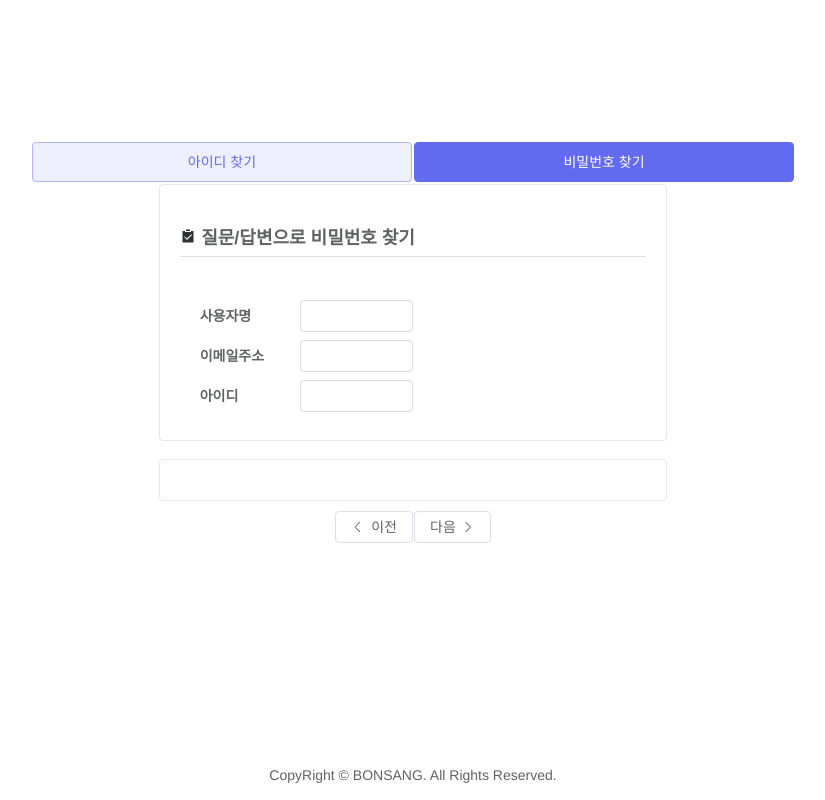
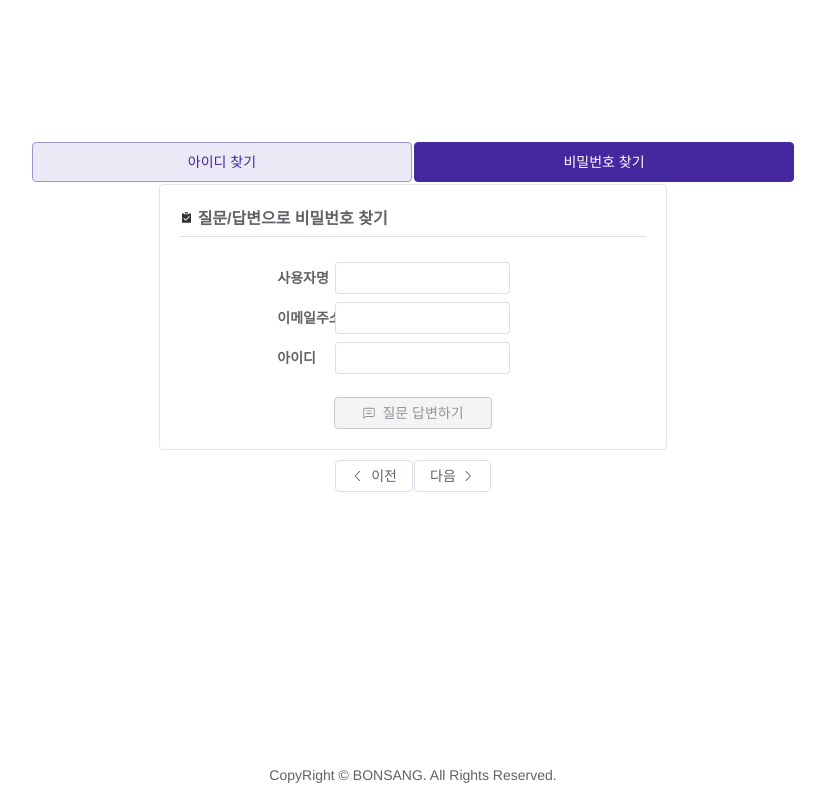
Before and after one commit to koobs97/Matstagram, a Vue app in the folder front/: page /login/pwSearch in a window 1280 px wide. Shown: the whole page, without its empty margins (227-1052 px from the left). Built offline with nearby package versions, Linux system fonts and the light colour scheme.

Commit message:
20240406 - 비밀번호 찾기 팝업 추가 - 색상 Deep purple 테마로 변경

```diff
--- a/front/package.json
+++ b/front/package.json
@@ -16,6 +16,8 @@
     "pinia": "^2.1.7",
     "vue": "^3.2.13",
     "vue-class-component": "^8.0.0-0",
+    "vue-recaptcha": "^3.0.0-alpha.6",
+    "vue-recaptcha-v3": "^2.0.1",
     "vue-router": "^4.0.13"
   },
   "devDependencies": {
--- a/front/src/components/userLogin.vue
+++ b/front/src/components/userLogin.vue
@@ -41,7 +41,7 @@
 
                                 <el-col :span="24">
                                     <el-form-item/>
-                                    <el-button color="#626aef" class="login" @click="onClickLogin">로그인</el-button>
+                                    <el-button color="#311B92" class="login" @click="onClickLogin">로그인</el-button>
                                 </el-col>
 
                                 <el-form-item/>
@@ -60,7 +60,7 @@
                 <el-form-item/>
                 <div class="container">
                     <el-card shadow="never" style="width: 20%; height: 60px;">
-                        <el-button type="primary" style="font-weight: bold;" link @click="onClickGoJoinPage">회원가입</el-button>
+                        <el-button type="primary" style="font-weight: bold; color: #9575CD;" link @click="onClickGoJoinPage">회원가입</el-button>
                     </el-card>
                 </div>
             </el-col>
--- a/front/src/main.ts
+++ b/front/src/main.ts
@@ -1,10 +1,9 @@
+import ElementPlus from 'element-plus'
+import 'element-plus/dist/index.css'
 import { createPinia } from 'pinia'
 import { createApp } from 'vue'
 import App from './App.vue'
 import router from './router'
-
-import ElementPlus from 'element-plus'
-import 'element-plus/dist/index.css'
 
 const app = createApp(App)
 const pinia = createPinia()
--- a/front/src/views/SearchUserId.vue
+++ b/front/src/views/SearchUserId.vue
@@ -5,8 +5,8 @@
         </el-form-item>
 
         <div class="container_header">
-            <el-button color="#626aef" class="top_button" :plain="plainId">아이디 찾기</el-button>
-            <el-button color="#626aef" class="top_button" :plain="plainPasswd" @click="onClickToSearchPw">비밀번호 찾기</el-button>
+            <el-button color="#4527A0" class="top_button" :plain="plainId">아이디 찾기</el-button>
+            <el-button color="#4527A0" class="top_button" :plain="plainPasswd" @click="onClickToSearchPw">비밀번호 찾기</el-button>
         </div>
 
         <div class="container">
--- a/front/src/views/SearchUserPw.vue
+++ b/front/src/views/SearchUserPw.vue
@@ -1,3 +1,17 @@
+<!--
+ * <h3>
+ *  비밀번호 찾기 화면
+ * </h3>
+ *
+ * 질문/답변으로 비밀번호 찾기
+ *
+ * @Class   SearchUserPw.vue
+ * @Author  Koo Bon Sang
+ * @Date    2024.03.29
+ * @Version 1.1.0
+ *
+ -->
+
 <template>
     <el-form label-width="120px">
         <el-form-item>
@@ -5,8 +19,8 @@
         </el-form-item>
 
         <div class="container_header">
-            <el-button color="#626aef" class="top_button" :plain="plainId" @click="onClickToSearchId">아이디 찾기</el-button>
-            <el-button color="#626aef" class="top_button" :plain="plainPasswd">비밀번호 찾기</el-button>
+            <el-button color="#4527A0" class="top_button" :plain="plainId" @click="onClickToSearchId">아이디 찾기</el-button>
+            <el-button color="#4527A0" class="top_button" :plain="plainPasswd">비밀번호 찾기</el-button>
         </div>
 
         <div class="container">
@@ -16,49 +30,66 @@
                     <el-row :gutter="0">
 
                         <el-col :span="24" style="text-align: left;">
-                            <el-form-item/>
-                                <el-icon style="font-size: 16px;"><Checked /></el-icon>
-                                <el-text style="font-size: 18px; font-weight: bold;">&nbsp;질문/답변으로 비밀번호 찾기</el-text>
-                                <el-divider style="margin-top: 7px;"></el-divider>
-                            <el-form-item/>
+                            <el-icon style="font-size: 13px;"><Checked /></el-icon>
+                            <el-text style="font-size: 16px; font-weight: bold;">&nbsp;질문/답변으로 비밀번호 찾기</el-text>
+                            <el-divider style="margin-top: 7px;"></el-divider>
                         </el-col>
 
-                        <el-col :span="12" style="text-align: left; height: 40px;">
+                        <el-col :span="4"/>
+                        <el-col :span="4" style="text-align: left; height: 40px;">
                             <el-form-item style="font-weight: bold;" label="&nbsp;&nbsp;&nbsp;&nbsp;&nbsp;사용자명">
-                                <el-input />
                             </el-form-item>
                         </el-col>
-                        <el-col :span="12"/>
+                        <el-col :span="9" style="text-align: left; height: 40px;">
+                            <el-input />
+                        </el-col>
+                        <el-col :span="7"/>
 
-                        <el-col :span="12" style="text-align: left; height: 40px;">
+                        <el-col :span="4"/>
+                        <el-col :span="4" style="text-align: left; height: 40px;">
                             <el-form-item style="font-weight: bold;" label="&nbsp;&nbsp;&nbsp;&nbsp;&nbsp;이메일주소">
-                                <el-input />
                             </el-form-item>
                         </el-col>
-                        <el-col :span="12"/>
+                        <el-col :span="9" style="text-align: left; height: 40px;">
+                            <el-input />
+                        </el-col>
+                        <el-col :span="7"/>
 
-                        <el-col :span="12" style="text-align: left; height: 40px;">
+                        <el-col :span="4"/>
+                        <el-col :span="4" style="text-align: left; height: 40px; margin-bottom: 15px;">
                             <el-form-item style="font-weight: bold;" label="&nbsp;&nbsp;&nbsp;&nbsp;&nbsp;아이디">
-                                <el-input />
                             </el-form-item>
                         </el-col>
-                        <el-col :span="12"/>
+                        <el-col :span="9" style="text-align: left; height: 40px;">
+                            <el-input />
+                        </el-col>
+                        <el-col :span="7"/>
 
-                        <!-- todo -->
-                    </el-row>
-                </el-form>
+                        <el-col :span="24">
+                            <el-button type="info" plain :icon="ChatLineSquare" style="width: 158px;" @click="state.isOpen.Question = true">질문 답변하기</el-button>
+                        </el-col>
 
-            </el-card>
-        </div>
-
-        <br>
-
-        <div class="container">
-            <el-card shadow="never" style="height: 80%; width: 40%;">
-
-                <el-form label-width="120px" label-position="left">
-                    <el-row :gutter="0">
-
+                        <el-dialog v-model="state.isOpen.Question" align-center style="width: 500px; height: 280px; border-radius: 8px;">
+                            <template #header>
+                                <h4 style="margin-top: 5px; margin-bottom: 5px;">질문에 답변하기</h4>
+                            </template>
+                            <el-form :model="state">
+                            <el-form-item label="질문">
+                                <el-input autocomplete="off" disabled />
+                            </el-form-item>
+                            <el-form-item label="정답">
+                                <el-input autocomplete="off" />
+                            </el-form-item>
+                            </el-form>
+                            <template #footer>
+                            <div class="dialog-footer">
+                                <el-button type="primary" @click="state.isOpen.Question = false" color="#7E57C2">
+                                인증
+                                </el-button>
+                                <el-button @click="state.isOpen.Question = false">취소</el-button>
+                            </div>
+                            </template>
+                        </el-dialog>
 
                     </el-row>
                 </el-form>
@@ -78,14 +109,21 @@
     </el-form>
 </template>
 <script lang="ts" setup>
-import { ArrowLeft, ArrowRight, Checked } from '@element-plus/icons-vue';
-import { ref } from 'vue';
+import { ArrowLeft, ArrowRight, ChatLineSquare, Checked } from '@element-plus/icons-vue';
+import { reactive, ref } from 'vue';
 import { useRouter } from 'vue-router';
 
 const router        = useRouter()   // router
 
 const plainId       = ref(true)     // 찾기 구분 선택
 const plainPasswd   = ref(false)    // 찾기 구분 선택
+
+// state reactive
+const state = reactive({
+    isOpen: {
+        Question: false,
+    },
+})
 
 // 아이디 찾기 페이지로 이동
 const onClickToSearchId = () => {
--- a/front/src/views/joinMember.vue
+++ b/front/src/views/joinMember.vue
@@ -253,7 +253,7 @@
                 <div class="container">
                     <el-form label-width="120px" style="height: 80%; width: 30%;">
                         <el-form>
-                            <el-button color="#626aef" class="login" @click="onClickJoin" >회원가입</el-button>
+                            <el-button color="#311B92" class="login" @click="onClickJoin" >회원가입</el-button>
                         </el-form>
                     </el-form>
                 </div>
```
Also changed, not shown: 1 other file (tests, documents, lock files or other folders).
